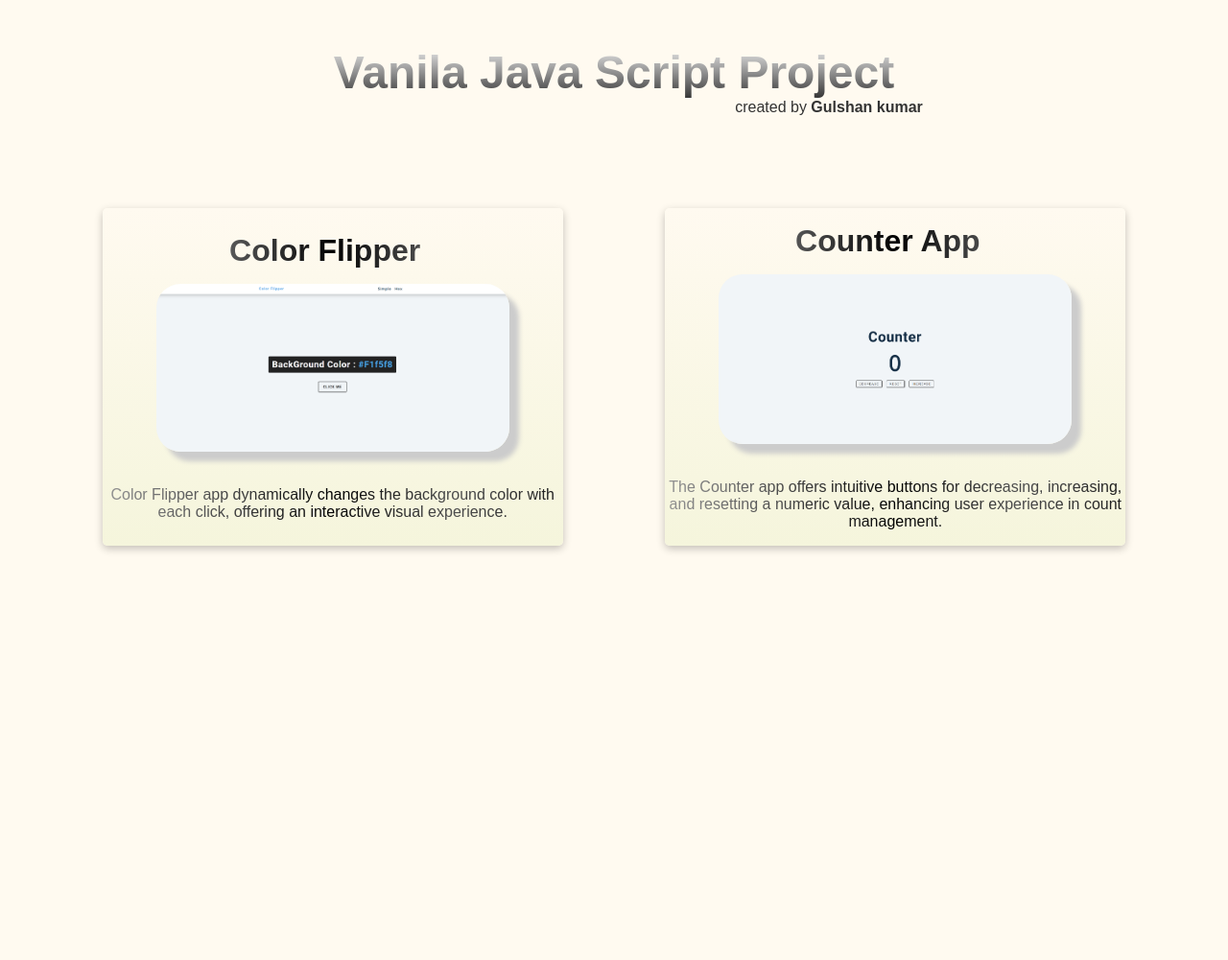
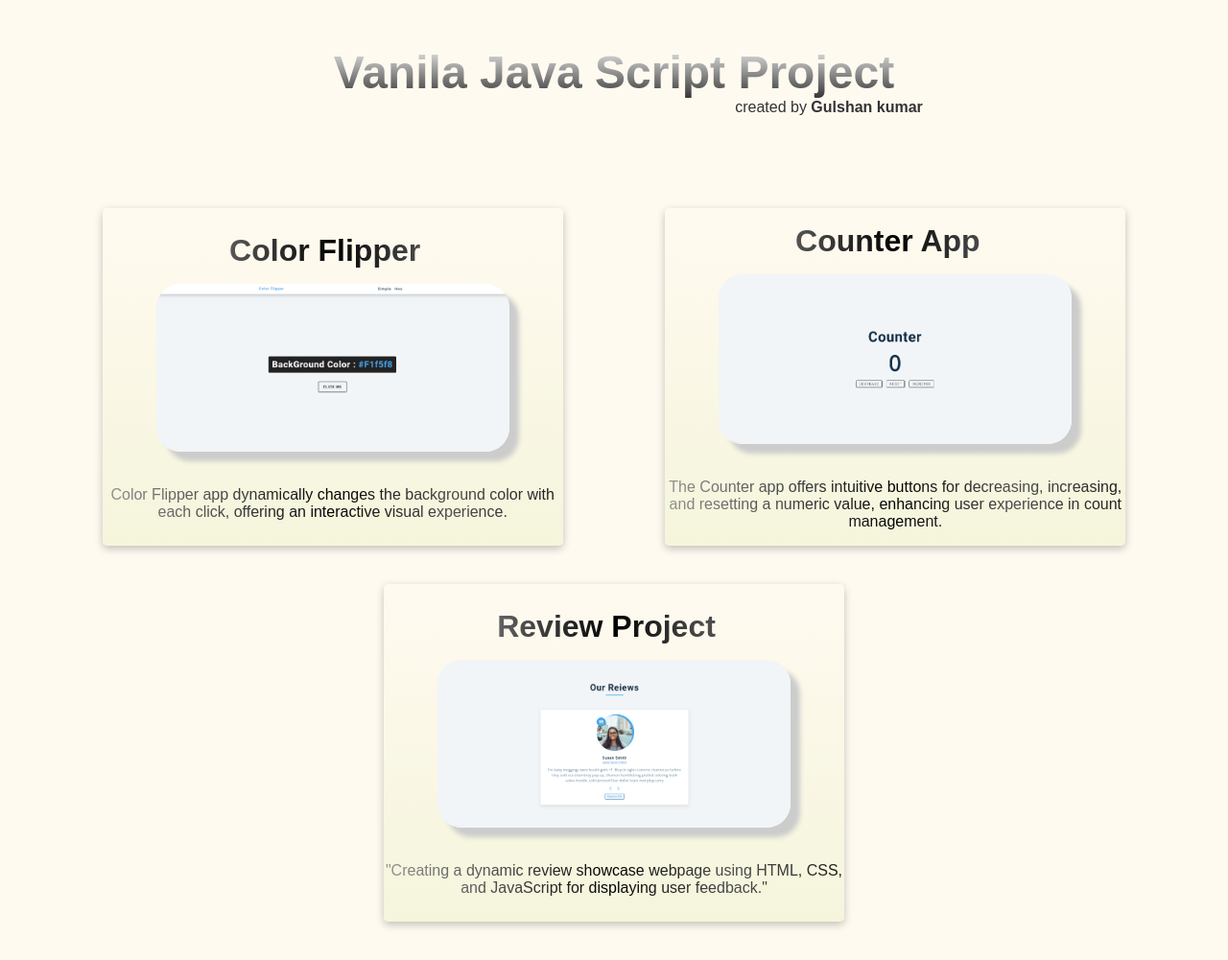
Before and after one commit to GULSHANITSYOU/JsProjects, a plain HTML site: page index.html in a window 1280 px wide. Shown: the whole page at 96% size. Before the commit the page ends 800 px from the top, so only its background shows below. Drawn offline with Linux system fonts and the light colour scheme; a web font is replaced by a local one.

Commit message:
Creating a dynamic review showcase webpage using HTML, CSS, and JavaScript for displaying user feedback.

```diff
--- a/index.html
+++ b/index.html
@@ -50,6 +50,20 @@
               experience in count management.
             </p>
           </div>
+
+          <!-- 3rd project card -->
+          <div class="projectCard" target="_blank">
+            <a href="02-counter/setup/index.html" target="_blank">
+              <div class="links">
+                <h1>Review Project</h1>
+                <i class="gg-arrows-expand-up-right"></i>
+              </div>
+              <img src="asset/reviweProject.png" alt="colorFliper" />
+            </a>
+            <p>
+              "Creating a dynamic review showcase webpage using HTML, CSS, and JavaScript for displaying user feedback."
+            </p>
+          </div>
         </div>
       </div>
     </main>
```
Also changed, not shown: asset/reviweProject.png (added).
